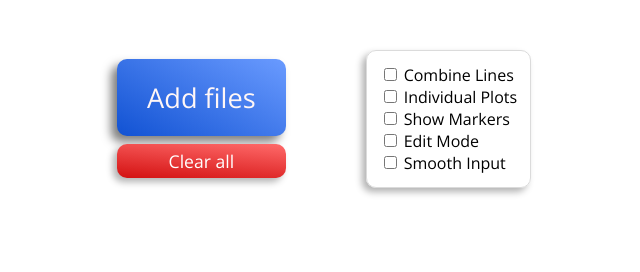
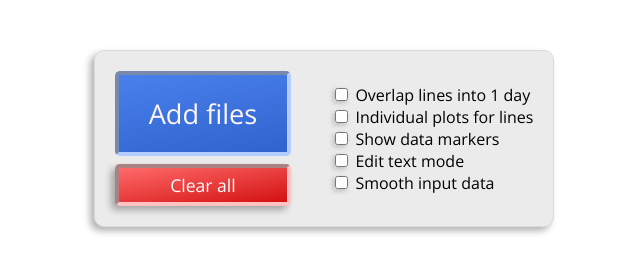
Before and after one commit to histefanhere/datagrapher, a plain HTML site: page index.html in a window 1280 px wide. Shown: the whole page, without its empty margins (316-956 px from the left). Drawn offline with nearby package versions, Linux system fonts and the light colour scheme.

Commit message:
improved UI

```diff
--- a/index.html
+++ b/index.html
@@ -17,6 +17,8 @@
     <body>
         <div id="loader" style="display: none;"></div>
 
+        <div id="top-box">
+
             <div id="upper-control">
                 <div id="control-panel">
                     <input type="file" id="csv" name="csv" accept=".csv, .edf" style="display: none;" multiple />
@@ -28,30 +30,30 @@
                 <form id="csvform">
                     <div>
                         <input type="checkbox" id="overlayedLinesInput" name="overlayedLinesInput" onclick="saveSettings()" autocomplete="off">
-                    <label for="overlayedLinesInput">Combine Lines</label>
+                        <label for="overlayedLinesInput">Overlap lines into 1 day</label>
                     </div>
 
                     <div>
                         <input type="checkbox" id="expandLinesInput" name="expandLinesInput" onclick="saveSettings()" autocomplete="off">
-                    <label for="expandLinesInput">Individual Plots</label>
+                        <label for="expandLinesInput">Individual plots for lines</label>
                     </div>
 
                     <div>
                         <input type="checkbox" id="markersInput" name="markersInput" onclick="saveSettings()" autocomplete="off">
-                    <label for="markersInput">Show Markers</label>
+                        <label for="markersInput">Show data markers</label>
                     </div>
 
                     <div>
                         <input type="checkbox" id="editableInput" name="editableInput" onclick="saveSettings()" autocomplete="off">
-                    <label for="editableInput">Edit Mode</label>
+                        <label for="editableInput">Edit text mode</label>
                     </div>
 
                     <div>
                         <input type="checkbox" id="smoothedInput" name="smoothedInput" onclick="saveSettings()" autocomplete="off">
-                    <label for="smoothedInput">Smooth Input</label>
+                        <label for="smoothedInput">Smooth input data</label>
 
                         <div id="smoothedSliderDiv" class="hidden">
-                        <input type="range" id="smoothedSliderInput" name="smoothedSliderInput" min="0" max="60" step="1" value="10" autocomplete="off">
+                            <input type="range" id="smoothedSliderInput" name="smoothedSliderInput" min="0" max="60" step="1" value="10" onchange="saveSettings()" autocomplete="off">
                         </div>
                     </div>
 
@@ -59,6 +61,8 @@
                 </form>
             </div>
 
+        </div>
+
         <!-- The plot divs will dynamically generate in this div -->
         <div id="plots"></div>
     </body>
--- a/javascript.js
+++ b/javascript.js
@@ -141,6 +141,7 @@ function getSettings() {
         doOverlayedLines: document.getElementById('overlayedLinesInput').checked,
         doExpandLines: document.getElementById('expandLinesInput').checked,
         doSmoothing: document.getElementById("smoothedInput").checked,
+        SmoothFactor: parseInt(document.getElementById("smoothedSliderInput").value),
         doMarkers: document.getElementById("markersInput").checked,
         doEditable: document.getElementById("editableInput").checked
     }
@@ -162,11 +163,12 @@ function parseFiles(rawData) {
 
     new Promise ((resolve, reject) => {
         document.getElementById("loader").style.display = "block";
+        resolve();
     });
 
     // There are specific settings that require re-parsing of all the data
     let newSettings = getSettings();
-    let reParseAllData = (newSettings.doOverlayedLines != settings.doOverlayedLines) || (newSettings.doSmoothing != settings.doSmoothing)
+    let reParseAllData = (newSettings.doOverlayedLines != settings.doOverlayedLines) || (newSettings.doSmoothing != settings.doSmoothing) || (newSettings.SmoothFactor |= settings.SmoothFactor);
     settings = newSettings;
 
     for (rawFileData of rawData) {
--- a/stylesheet.scss
+++ b/stylesheet.scss
@@ -48,24 +48,35 @@ body {
     100% { transform: rotate(360deg); }
 }
 
+#top-box {
+    margin-top: 50px;
+    margin-bottom: 20px;
+    text-align: center;
 
     #upper-control {
-    margin-top: 50px;
-    margin-bottom: 20px;
+        margin: 0 auto;
 
         text-align: center;
 
-    display: flex;
+        display: inline-flex;
         flex-direction: row;
         flex-wrap: wrap;
         justify-content: center;
         align-items: center;
-    column-gap: 80px;
+        column-gap: 40px;
+
+        padding: 20px;
+
+        box-shadow: -4px 4px 7px 0px rgba(0,0,0,0.3);
+        border: 1px solid rgb(219, 219, 219);
+        border-radius: 10px;
+
+        background-color: #ebebeb;
 
         #control-panel {
             & > * {
-            border-radius: 10px;
-            border: 0px;
+                border-radius: 5px;
+                // border: 0px;
                 cursor: pointer;
 
                 display: block;
@@ -75,10 +86,12 @@ body {
                 font-size: 1.7em;
                 padding: 20px 30px;
 
-            box-shadow: -6px 6px 10px 0px rgba(0,0,0,0.5);
+                // box-shadow: -6px 6px 10px 0px rgba(0,0,0,0.5);
 
-            background-image: linear-gradient(30deg, #1152d3, #6a9bff);
+                background-image: linear-gradient(350deg, #2f64ce, #4a80ec);
+                border: 4px inset #b4cdff;
                 color: #fff6f6;
+
             }
 
             #clear-files-button {
@@ -90,7 +103,8 @@ body {
 
                 box-shadow: -4px 4px 7px 0px rgba(0,0,0,0.3);
 
-            background-image: linear-gradient(5deg, #d31111, #ff6a6a);
+                background-image: linear-gradient(350deg, #d31111, #ff6a6a);
+                border: 4px inset #ffc2c2;
                 color: #ffffff;
             }
         }
@@ -103,34 +117,33 @@ body {
 
             text-align: left;
 
-        padding: 0.8em;
-
-        box-shadow: -4px 4px 7px 0px rgba(0,0,0,0.3);
-        border: 1px solid rgb(219, 219, 219);
-        border-radius: 10px;
+            // padding: 0.8em;
+            // box-shadow: -4px 4px 7px 0px rgba(0,0,0,0.3);
+            // border: 1px solid rgb(219, 219, 219);
+            // border-radius: 10px;
 
             label {
                 font-size: 1em;
             }
 
-        & > input {
-            width: 100%;
+            input {
+                box-shadow: -2px 2px 5px 0px rgba(0,0,0,0.2);
+            }
 
-            font-size: 1.1em;
-
-            border-radius: 10px;
-            border: 0px;
-            cursor: pointer;
-
-            padding: 2px 10px;
-            margin-top: 3px;
-
-            background-image: linear-gradient(5deg, #2abd0d, #63df53);
-            color: #ffffff;
+            // & > input {
+            //     width: 100%;
+            //     font-size: 1.1em;
+            //     border-radius: 10px;
+            //     border: 0px;
+            //     cursor: pointer;
+            //     padding: 2px 10px;
+            //     margin-top: 3px;
+            //     background-image: linear-gradient(5deg, #2abd0d, #63df53);
+            //     color: #ffffff;
+            // }
         }
     }
 }
-
 
 .hidden {
     display: none;
```
Also changed, not shown: TODO.md (+1 -1 lines), stylesheet.css. Lines whose indentation alone changed are shown as unchanged.
